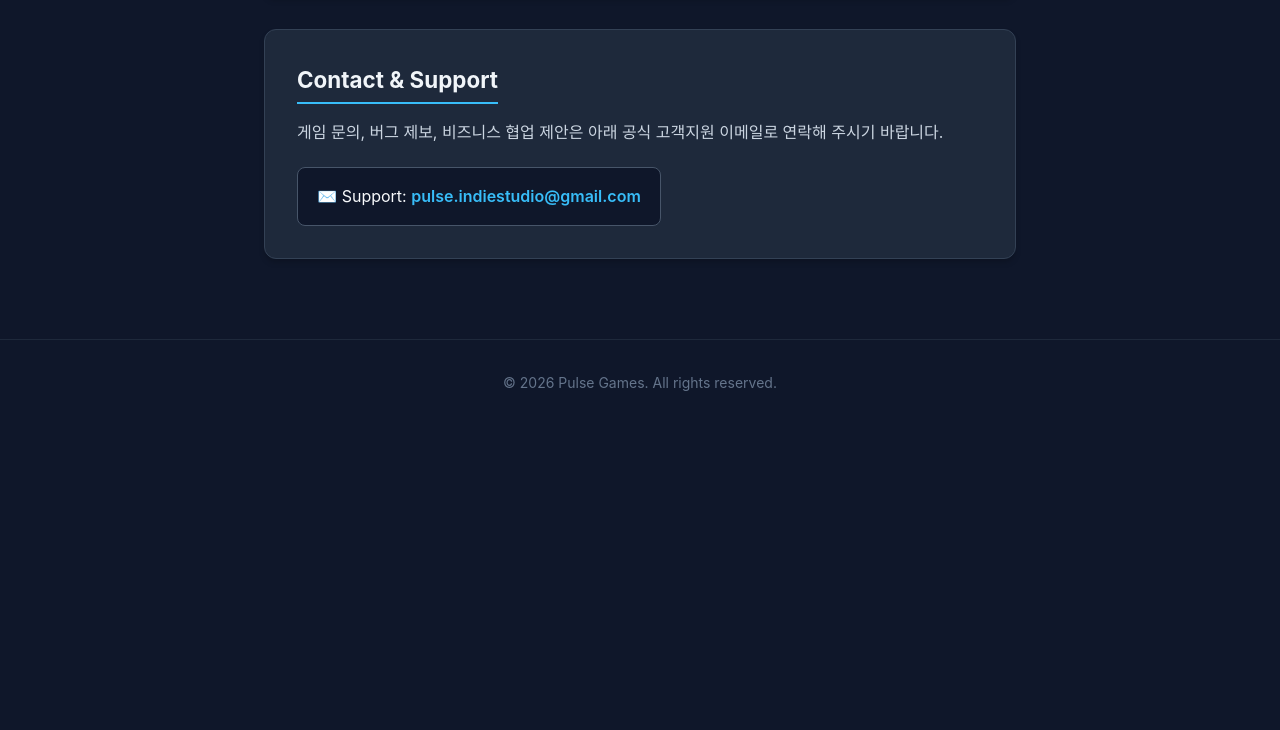
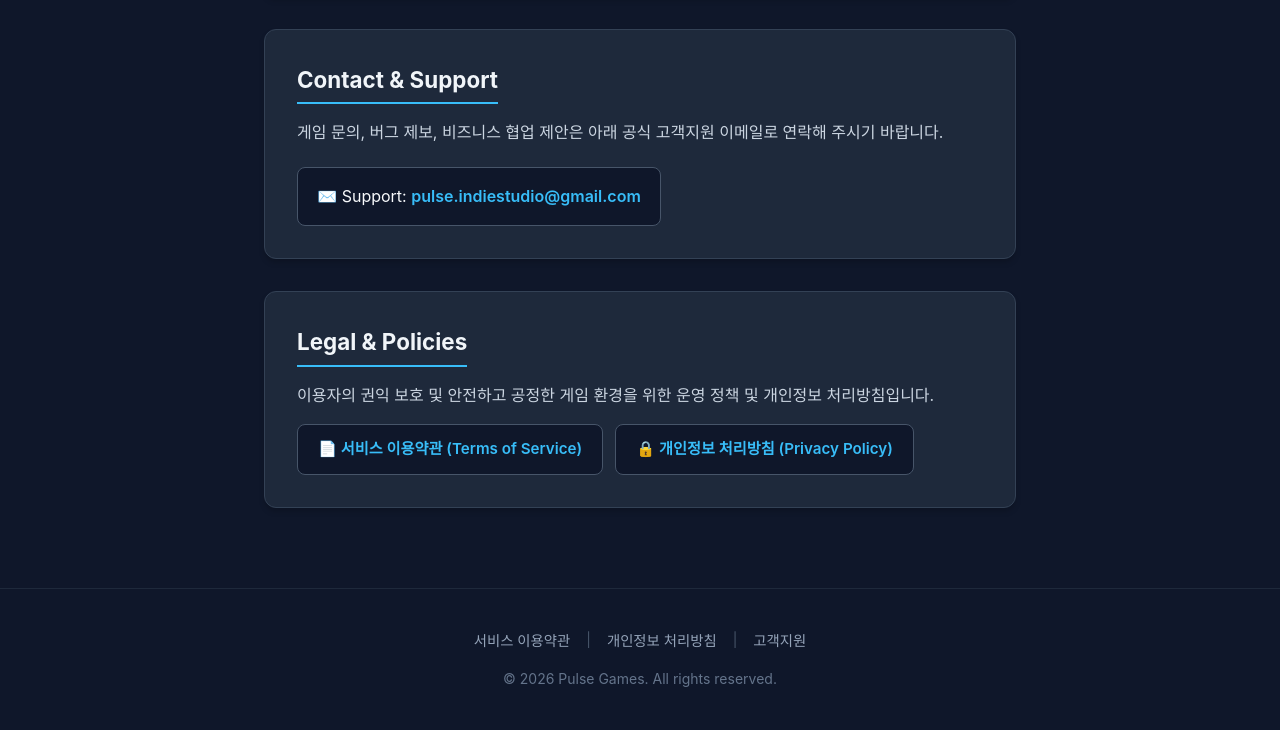
Before and after one commit to Leesinjae/pulsegames, a plain HTML site: page index.html in a window 1280 px wide. Shown: the part 475-1205 px from the top of the page. Before the commit the page ends 902 px from the top, so only its background shows below. Drawn offline with Linux system fonts and the light colour scheme.

Commit message:
Update index.html

```diff
--- a/index.html
+++ b/index.html
@@ -18,7 +18,14 @@
         .contact-box { background: #0f172a; border-radius: 8px; padding: 1rem 1.2rem; border: 1px solid #475569; display: inline-block; margin-top: 0.5rem; }
         .contact-box a { color: #38bdf8; text-decoration: none; font-weight: 600; }
         .contact-box a:hover { text-decoration: underline; }
-        footer { text-align: center; padding: 2rem; background: #0f172a; border-top: 1px solid #1e293b; color: #64748b; font-size: 0.875rem; }
+        .btn-group { display: flex; gap: 12px; margin-top: 1rem; flex-wrap: wrap; }
+        .policy-btn { display: inline-flex; align-items: center; gap: 8px; background: #0f172a; border: 1px solid #475569; color: #38bdf8; padding: 12px 20px; border-radius: 8px; text-decoration: none; font-weight: 600; font-size: 0.95rem; transition: all 0.2s ease; }
+        .policy-btn:hover { background: #334155; border-color: #38bdf8; color: #ffffff; transform: translateY(-2px); box-shadow: 0 4px 12px rgba(56, 189, 248, 0.2); }
+        footer { text-align: center; padding: 2.5rem 1.5rem; background: #0f172a; border-top: 1px solid #1e293b; color: #64748b; font-size: 0.875rem; }
+        .footer-nav { margin-bottom: 1rem; display: flex; justify-content: center; gap: 16px; flex-wrap: wrap; }
+        .footer-nav a { color: #94a3b8; text-decoration: none; font-weight: 500; font-size: 0.9rem; transition: color 0.2s; }
+        .footer-nav a:hover { color: #38bdf8; text-decoration: underline; }
+        .footer-nav span { color: #475569; }
     </style>
 </head>
 <body>
@@ -32,6 +39,7 @@
             <p>Pulse Games는 몰입감 넘치는 재미와 창의적인 플레이 경험을 선사하는 모바일/크로스 플랫폼 인디 게임 개발 스튜디오입니다.</p>
             <p>현재 차기작 액션 게임을 개발 중이며, 유저 여러분께 최고의 플레이 경험을 제공하기 위해 최선을 다하고 있습니다.</p>
         </div>
+
         <div class="card">
             <h2>Contact & Support</h2>
             <p>게임 문의, 버그 제보, 비즈니스 협업 제안은 아래 공식 고객지원 이메일로 연락해 주시기 바랍니다.</p>
@@ -39,9 +47,30 @@
                 ✉️ Support: <a href="mailto:pulse.indiestudio@gmail.com">pulse.indiestudio@gmail.com</a>
             </div>
         </div>
+
+        <!-- 새로 추가된 법률 및 정책 고지 카드 (버튼 2개) -->
+        <div class="card">
+            <h2>Legal & Policies</h2>
+            <p>이용자의 권익 보호 및 안전하고 공정한 게임 환경을 위한 운영 정책 및 개인정보 처리방침입니다.</p>
+            <div class="btn-group">
+                <a href="terms.html" class="policy-btn">
+                    📄 서비스 이용약관 (Terms of Service)
+                </a>
+                <a href="privacy.html" class="policy-btn">
+                    🔒 개인정보 처리방침 (Privacy Policy)
+                </a>
+            </div>
+        </div>
     </main>
     <footer>
-        &copy; 2026 Pulse Games. All rights reserved.
+        <div class="footer-nav">
+            <a href="terms.html">서비스 이용약관</a>
+            <span>|</span>
+            <a href="privacy.html">개인정보 처리방침</a>
+            <span>|</span>
+            <a href="mailto:pulse.indiestudio@gmail.com">고객지원</a>
+        </div>
+        <p>&copy; 2026 Pulse Games. All rights reserved.</p>
     </footer>
 </body>
 </html>
```
